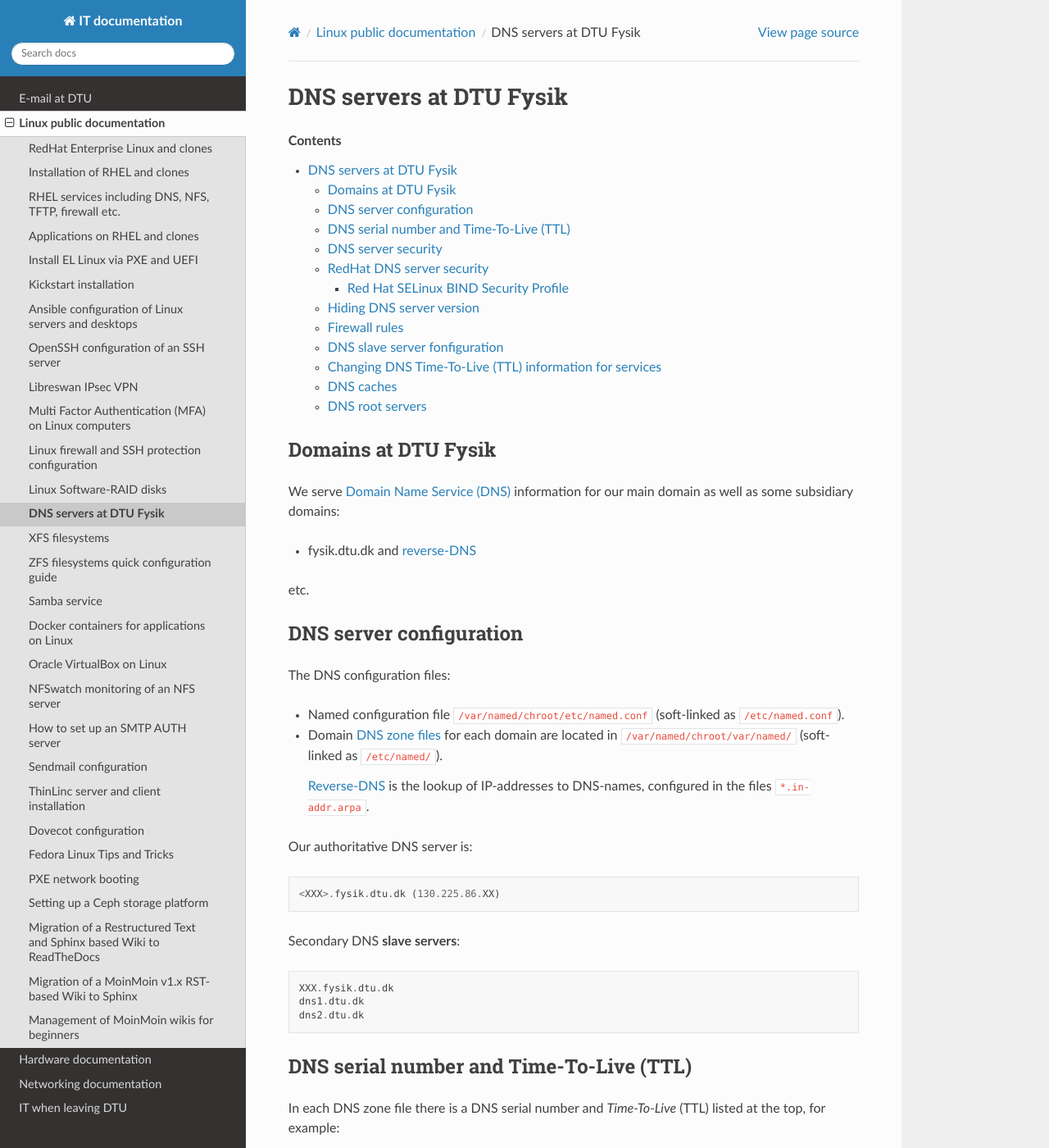
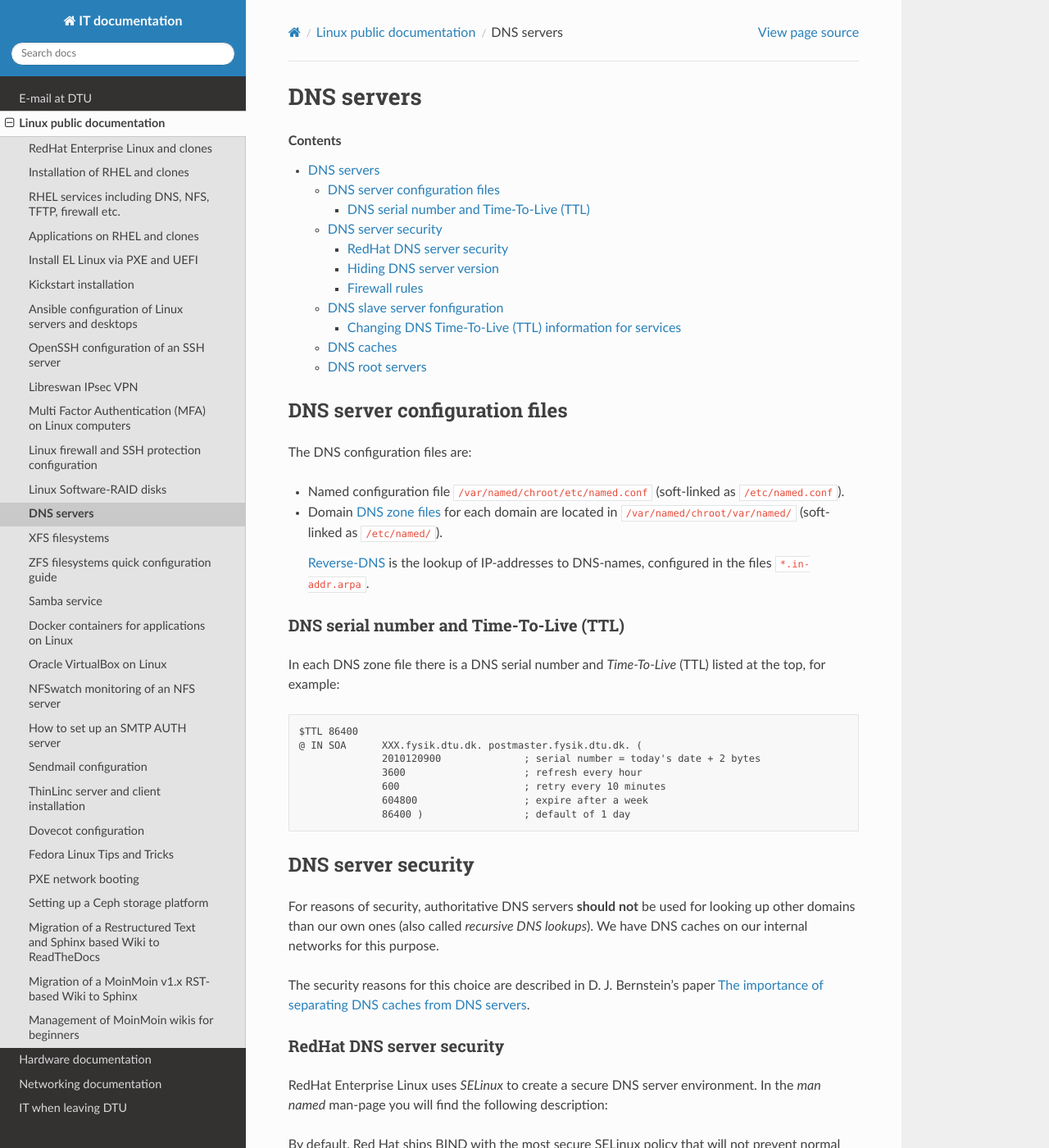
Before and after one commit to OleHolmNielsen/ITwiki, a Sphinx documentation site: the page built from docs/DNS-servers.rst, in a window 1280 px wide and 1400 px high. Shown: the whole window at 82% size. Built offline with Sphinx 7.4.7 and the Read the Docs theme 3.1.0, drawn with Linux system fonts in a browser that asks for light colours; some of the changed text lies outside the part shown.

Commit message:
Removed old and obsolete information

```diff
--- a/docs/DNS-servers.rst
+++ b/docs/DNS-servers.rst
@@ -1,40 +1,21 @@
 .. _DNS-servers:
 
 ========================
-DNS servers at DTU Fysik
+DNS servers
 ========================
 
 .. Contents::
 
-Domains at DTU Fysik
-------------------------
+DNS server configuration files
+==============================
 
-We serve `Domain Name Service (DNS) <http://en.wikipedia.org/wiki/Domain_Name_System>`_ information for our main domain as well as some subsidiary domains:
-
-* fysik.dtu.dk and `reverse-DNS <http://en.wikipedia.org/wiki/Reverse_DNS_lookup>`_
-
-etc.
-
-DNS server configuration
-------------------------
-
-The DNS configuration files:
+The DNS configuration files are:
 
 * Named configuration file ``/var/named/chroot/etc/named.conf`` (soft-linked as ``/etc/named.conf``).
 * Domain `DNS zone files <http://en.wikipedia.org/wiki/Zone_file>`_ for each domain are located
   in ``/var/named/chroot/var/named/`` (soft-linked as ``/etc/named/``).
 
   `Reverse-DNS <http://en.wikipedia.org/wiki/Reverse_DNS_lookup>`_ is the lookup of IP-addresses to DNS-names, configured in the files ``*.in-addr.arpa``.
-
-Our authoritative DNS server is::
-
-  <XXX>.fysik.dtu.dk (130.225.86.XX)
-
-Secondary DNS **slave servers**::
-
-  XXX.fysik.dtu.dk
-  dns1.dtu.dk
-  dns2.dtu.dk
 
 DNS serial number and Time-To-Live (TTL)
 ----------------------------------------
@@ -51,9 +32,9 @@
 
 
 DNS server security
--------------------
+===================
 
-For reasons of security, our authoritative DNS servers **can not** be used for
+For reasons of security, authoritative DNS servers **should not** be used for
 looking up other domains than our own ones (also called `recursive DNS lookups`).
 We have DNS caches on our internal networks for this purpose.
 
@@ -65,10 +46,6 @@
 
 RedHat Enterprise Linux uses *SELinux* to create a secure DNS server environment.
 In the *man named* man-page you will find the following description:
-
-
-Red Hat SELinux BIND Security Profile
-.....................................
 
 By default, Red Hat ships BIND with the most secure SELinux policy that will not prevent normal BIND operation and will prevent exploitation of all known BIND security vulnerabilities . See the selinux(8)
 man page for information about SElinux.
@@ -94,7 +71,7 @@
 Hiding DNS server version
 -------------------------
 
-DK-CERT recommends that the DNS server version should be hidden.
+It is recommended that the DNS server version should be hidden.
 One may look up the version of a DNS server by this command::
 
   nslookup -q=txt -class=CHAOS version.bind. XXX.fysik.dtu.dk.
@@ -118,7 +95,7 @@
 and restart iptables.
 
 DNS slave server fonfiguration
-------------------------------
+===================================
 
 For reasons of security the *named* daemon is **not permitted** to write to the master zone files in ``/var/named/chroot/var/named``.
 This presents a problem for DNS slave servers, which must be able to write to disk the DNS zone files for which it is a slave server.
@@ -159,20 +136,12 @@
 then you should remove the short TTL value of 3600.
 
 DNS caches
-------------------------
+=============
 
 The DNS caches on our internal networks, which cannot be reached by external machines for DNS lookups, should be used by all DNS clients
 (desktop machines as well as servers) at FYS.
 
 This is configured in ``/etc/resolv.conf`` (Linux/UNIX static IP configuration), and in ``/etc/dhcp/dhcpd.conf`` (Windows/Linux DHCP clients).
-
-The DTU Fysik DNS cache servers are::
-
-  XXX
-
-For Niflheim the cache servers are::
-
-  XXX
 
 To make a server a DNS cache server, install this RPM package::
 
@@ -180,7 +149,7 @@
 
 
 DNS root servers
-----------------
+=================
 
 The ``/etc/named.conf`` file on caching DNS servers refers to the `DNS root servers <http://en.wikipedia.org/wiki/Root_nameserver>`_ which are static servers for the *Domain Name System's* root zone.
 Download the up-to-date root server file from ftp://ftp.internic.net/domain/named.root
```
